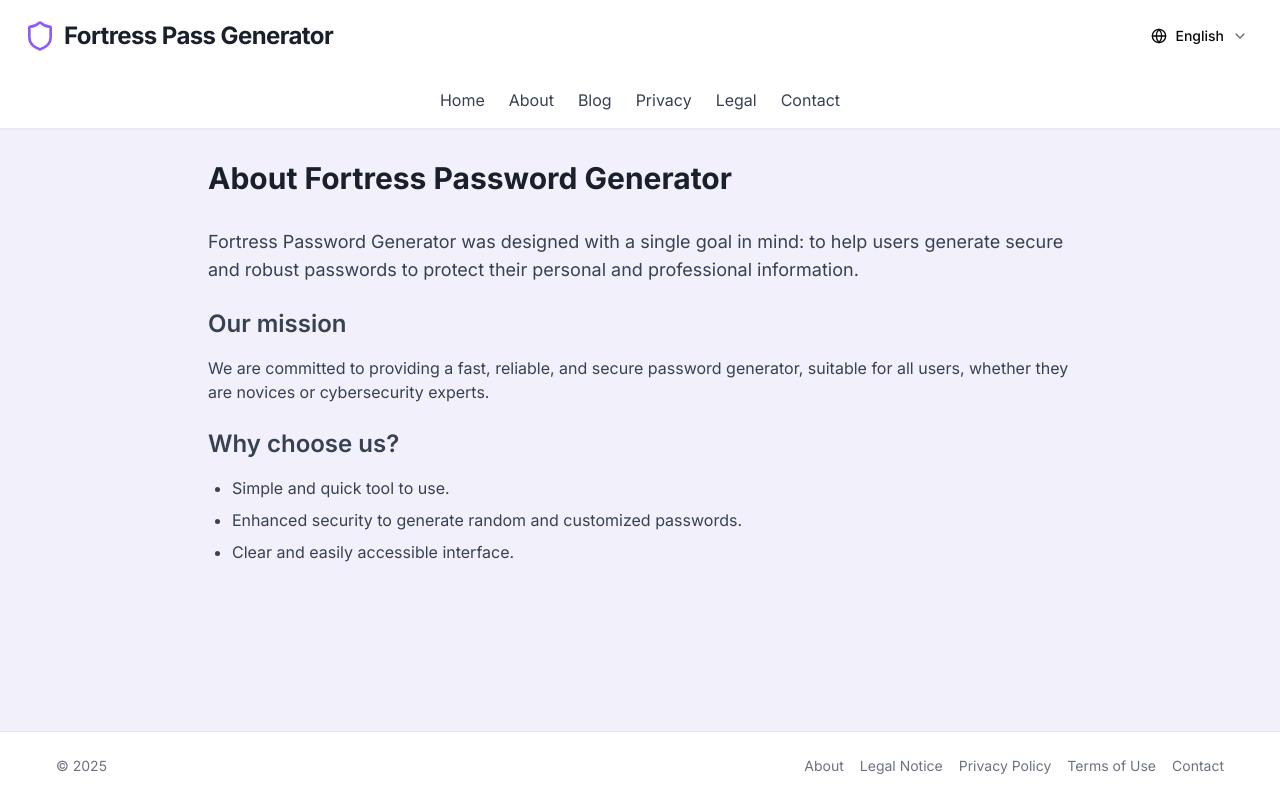
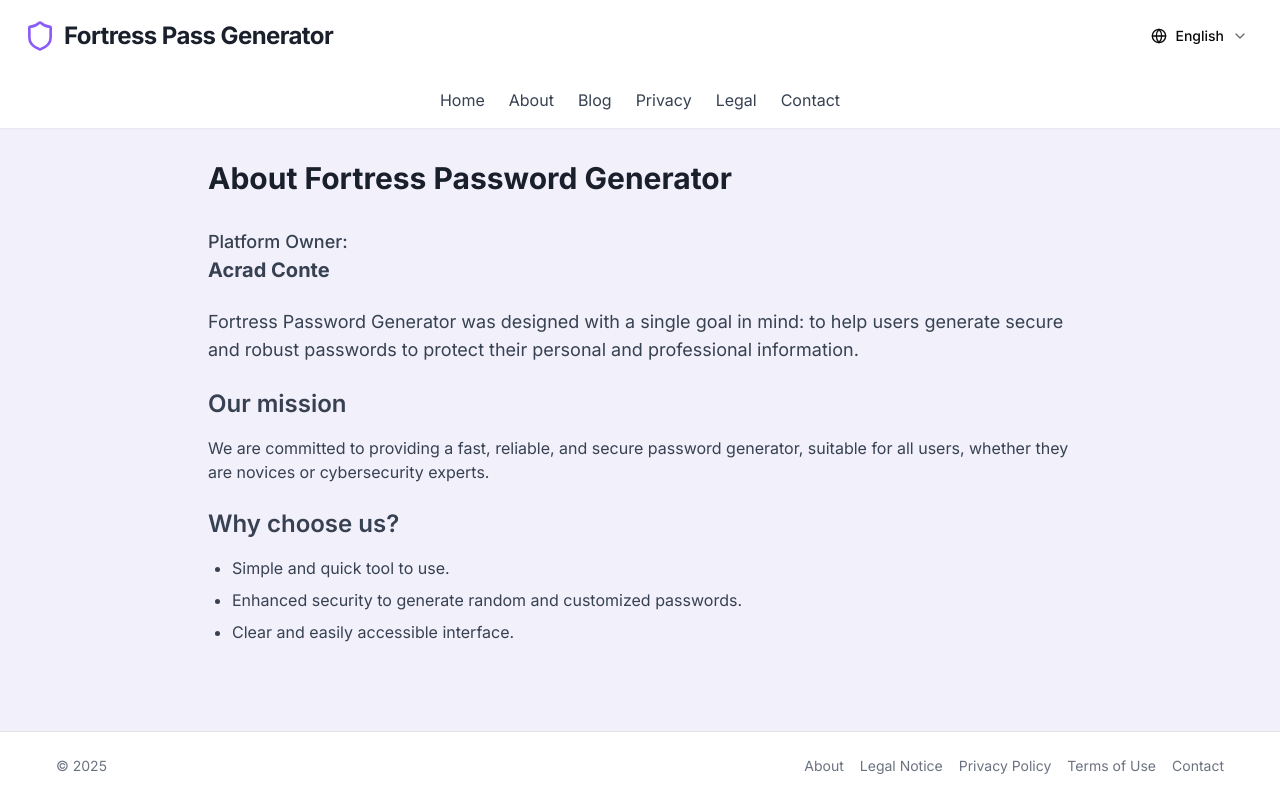
Before and after one commit to AbconBuzyApp/forti-pass-forge, a React (Vite) app: page /about in a window 1280 px wide. Built offline with nearby package versions, Linux system fonts and the light colour scheme.

Commit message:
Add owner information to About page
Adds the owner of the platform to the About page.

```diff
--- a/src/pages/About.tsx
+++ b/src/pages/About.tsx
@@ -30,6 +30,15 @@ const About = ({ language: initialLanguage }: AboutProps) => {
         </h1>
 
         <div className="space-y-6 text-gray-700">
+          <div className="mb-6">
+            <p className="text-lg font-medium">
+              {language === "fr" ? "Propriétaire de la plateforme:" :
+               language === "es" ? "Propietario de la plataforma:" :
+               "Platform Owner:"}
+            </p>
+            <p className="text-xl font-bold">Acrad Conte</p>
+          </div>
+
           <p className="text-lg">
             {language === "fr" ?
               "Fortress Password Generator a été conçu avec un seul objectif en tête : aider les utilisateurs à générer des mots de passe sécurisés et robustes pour protéger leurs informations personnelles et professionnelles." :
```
